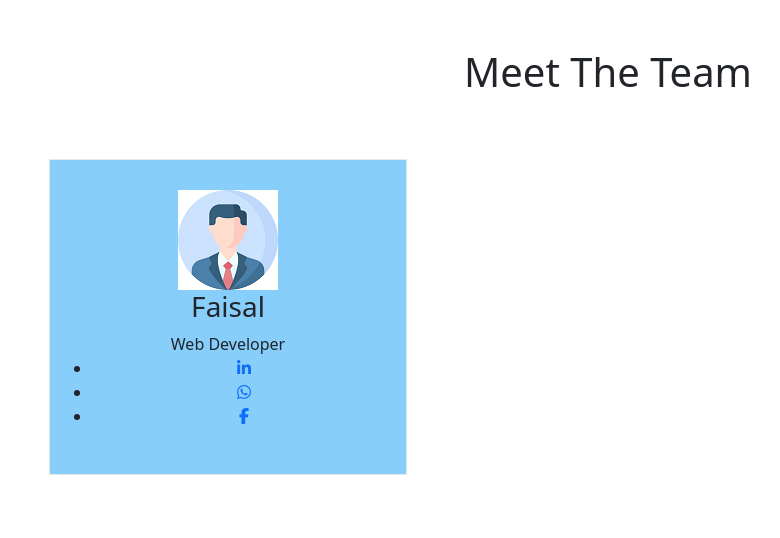
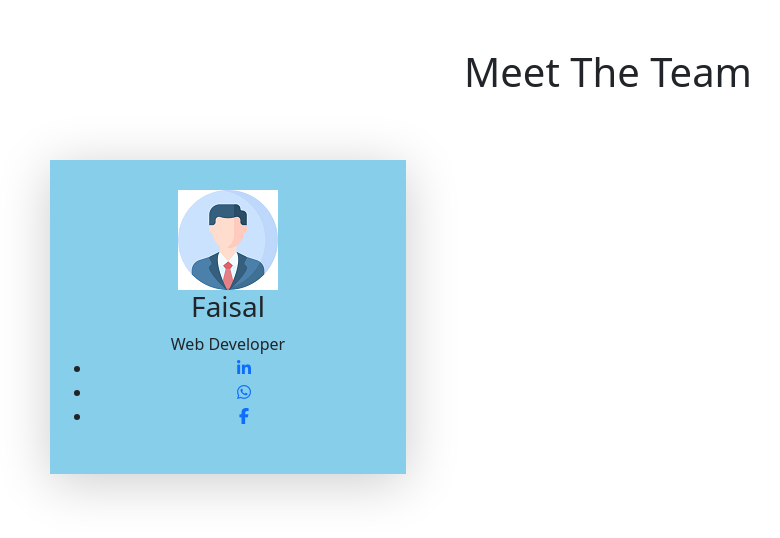
Before and after one commit to webfaisalbd/team-card-hover-html-css, a plain HTML site: page index.html in a window 1280 px wide. In both pictures the pointer is over the element 260 px from the left and 316 px from the top of the page. Shown: the whole page, without its empty margins (32-812 px from the left). Drawn offline with nearby package versions, Linux system fonts and the light colour scheme.

Commit message:
team-box hover style added

```diff
--- a/style.css
+++ b/style.css
@@ -6,3 +6,10 @@
     z-index: 0;
     transition: 0.2s all;
 }
+
+.team-box:hover {
+    z-index: 1;
+    background-color: skyblue;
+    box-shadow: 0 8px 50px rgba(0,0,0,0.2);
+
+}
```
